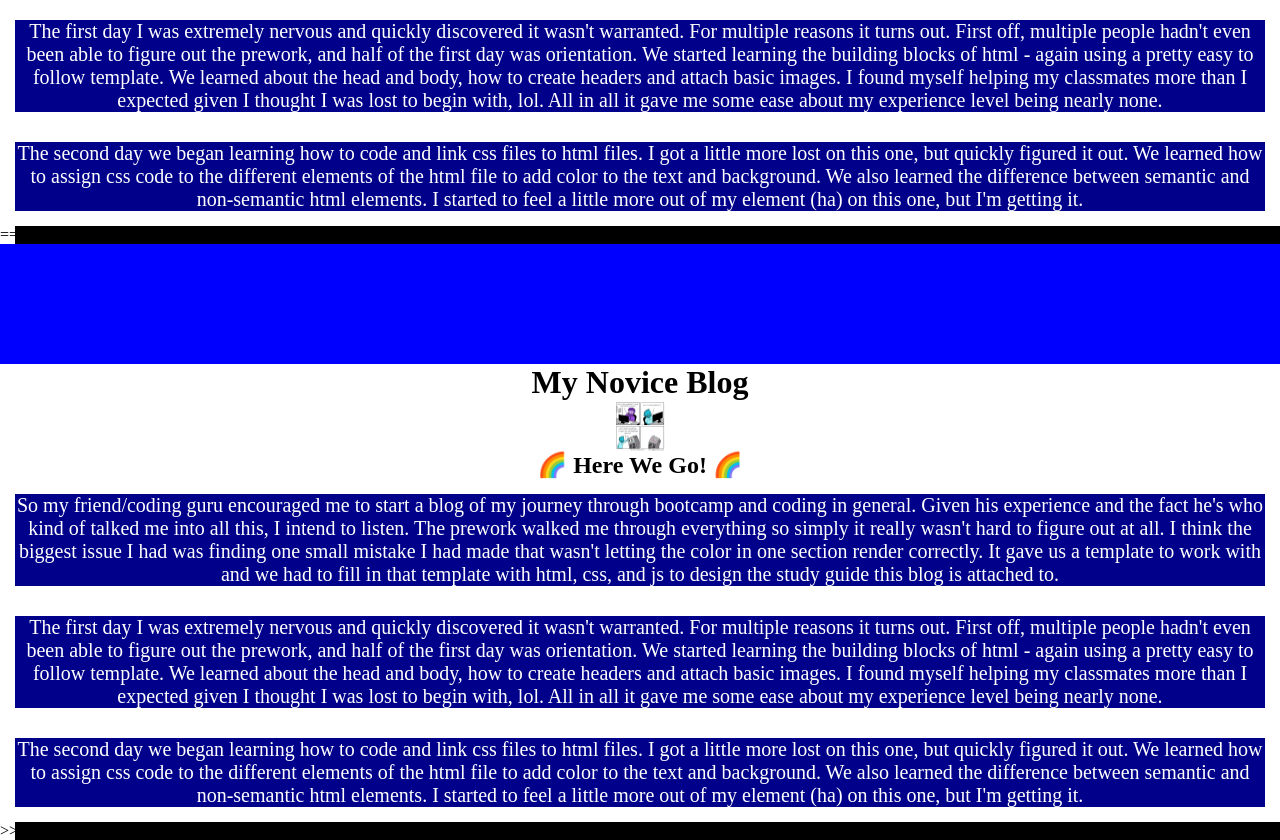
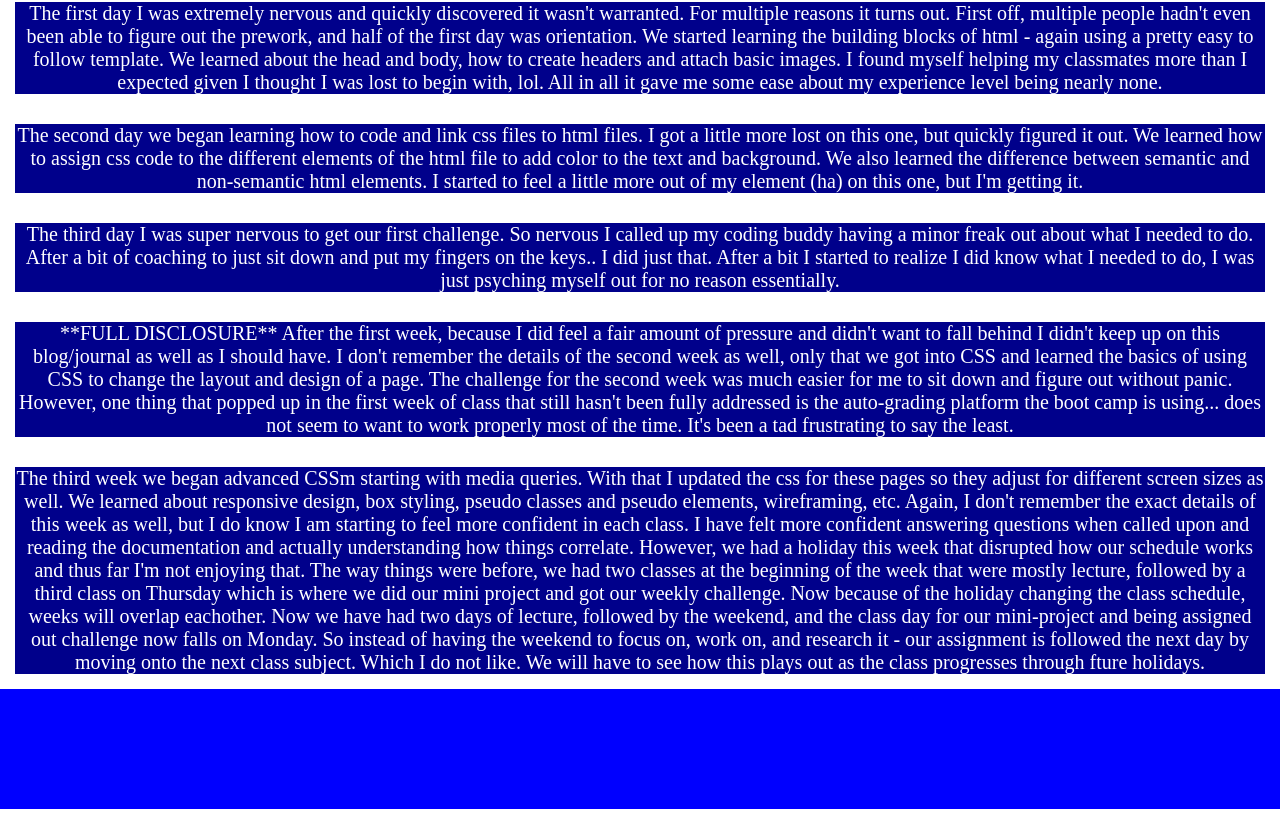
Before and after one commit to Nebbs82/prework-study-guide, a plain HTML site: page page-1.html in a window 1280 px wide. Shown: the part 370-1210 px from the top of the page. After the commit the page ends 1179 px from the top, so only its background shows below. Drawn offline with Linux system fonts and the light colour scheme.

Commit message:
Added screen size functionality and updated my journal

```diff
--- a/assets/style.css
+++ b/assets/style.css
@@ -74,3 +74,16 @@ p {
     box-shadow: 5px 10px #234b1f;
 
   }
+
+
+  @media screen and (max-width: 992px) {
+    .card {
+        width: 50%;
+    }
+    }
+
+  @media screen and (max-width: 768px) {
+    .card {
+        width: 100%;
+    }
+  }
--- a/page-1.html
+++ b/page-1.html
@@ -1,4 +1,3 @@
-<<<<<<< HEAD
 <!DOCTYPE html>
 <html lang="en">
 <head>
@@ -30,41 +29,21 @@
     I started to feel a little more out of my element (ha) on this one, but I'm getting it.
    </p>
 
+   <p>The third day I was super nervous to get our first challenge. So nervous I called up my coding buddy having a minor freak out about what I needed to do. After a bit of coaching to just sit down and put my fingers on the keys.. I did just that.
+    After a bit I started to realize I did know what I needed to do, I was just psyching myself out for no reason essentially.
+   </p>
+
+   <p> **FULL DISCLOSURE** After the first week, because I did feel a fair amount of pressure and didn't want to fall behind I didn't keep up on this blog/journal as well as I should have. I don't remember the details of the second week as well, only that we got into CSS and learned the basics of using CSS to change the layout and design of a page.
+     The challenge for the second week was much easier for me to sit down and figure out without panic. However, one thing that popped up in the first week of class that still hasn't been fully addressed is the auto-grading platform the boot camp is using... does not seem to want to work properly most of the time. It's been a tad frustrating to say the least.
+   </p>
+
+   <p>The third week we began advanced CSSm starting with media queries. With that I updated the css for these pages so they adjust for different screen sizes as well. We learned about responsive design, box styling, pseudo classes and pseudo elements, wireframing, etc. Again, I don't remember the exact details of this week as well, but I do know I am starting to feel more confident in each class.
+    I have felt more confident answering questions when called upon and reading the documentation and actually understanding how things correlate. However, we had a holiday this week that disrupted how our schedule works and thus far I'm not enjoying that.
+    The way things were before, we had two classes at the beginning of the week that were mostly lecture, followed by a third class on Thursday which is where we did our mini project and got our weekly challenge. Now because of the holiday changing the class schedule, weeks will overlap eachother.
+    Now we have had two days of lecture, followed by the weekend, and the class day for our mini-project and being assigned out challenge now falls on Monday. So instead of having the weekend to focus on, work on, and research it - our assignment is followed the next day by moving onto the next class subject. Which I do not like.
+    We will have to see how this plays out as the class progresses through fture holidays.
+  </p>
 
 </body>
-=======
-<!DOCTYPE html>
-<html lang="en">
-<head>
-    <link rel="stylesheet" href="./assets/style.css">
-    <meta charset="UTF-8">
-    <meta http-equiv="X-UA-Compatible" content="IE=edge" />
-    <meta name="viewport" content="width=device-width, initial-scale=1.0">
-    <title>My Novice Blog</title>
-</head>
-<body>
- <header id="top"></header>
-   <h1>My Novice Blog</h1>
-   <img src="./assets/r_1948859_rto3e.jpg" alt="Just a wee dev joke from DevRants.com">
-   <h2>&#127752 Here We Go! &#127752</h2>
-
-   <p> So my friend/coding guru encouraged me to start a blog of my journey through bootcamp and coding in general. Given his experience and the fact he's who kind of talked me into all this, I intend to listen.
-    The prework walked me through everything so simply it really wasn't hard to figure out at all. I think the biggest issue I had was finding one small mistake I had made that wasn't letting the color in one section render correctly.
-    It gave us a template to work with and we had to fill in that template with html, css, and js to design the study guide this blog is attached to.
-   </p>
-
-   <p>The first day I was extremely nervous and quickly discovered it wasn't warranted. For multiple reasons it turns out.
-    First off, multiple people hadn't even been able to figure out the prework, and half of the first day was orientation. We started learning the building blocks of html - again using a pretty easy to follow template. We learned about the head and body, how to create headers and attach basic images.
-    I found myself helping my classmates more than I expected given I thought I was lost to begin with, lol.
-    All in all it gave me some ease about my experience level being nearly none.
-   </p>
-
-   <p>The second day we began learning how to code and link css files to html files. I got a little more lost on this one, but quickly figured it out.
-    We learned how to assign css code to the different elements of the html file to add color to the text and background. We also learned the difference between semantic and non-semantic html elements.
-    I started to feel a little more out of my element (ha) on this one, but I'm getting it.
-   </p>
-
-
-</body>
->>>>>>> main
-</html>
+<footer>
+</footer>
```
